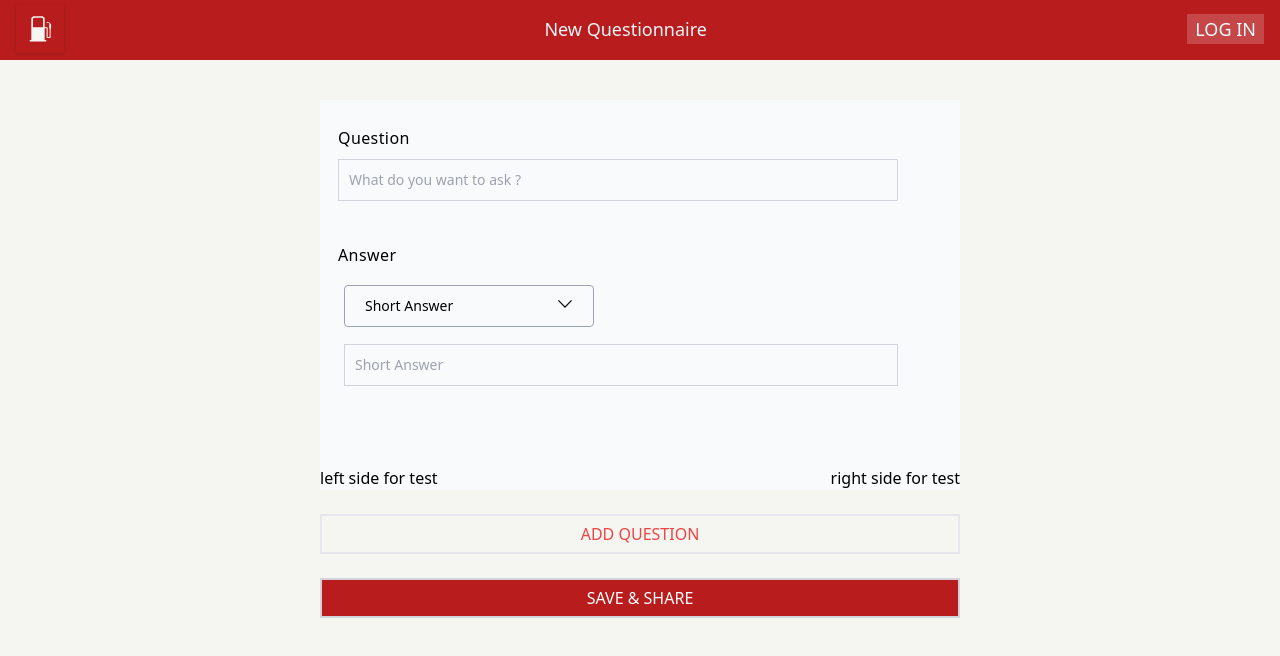
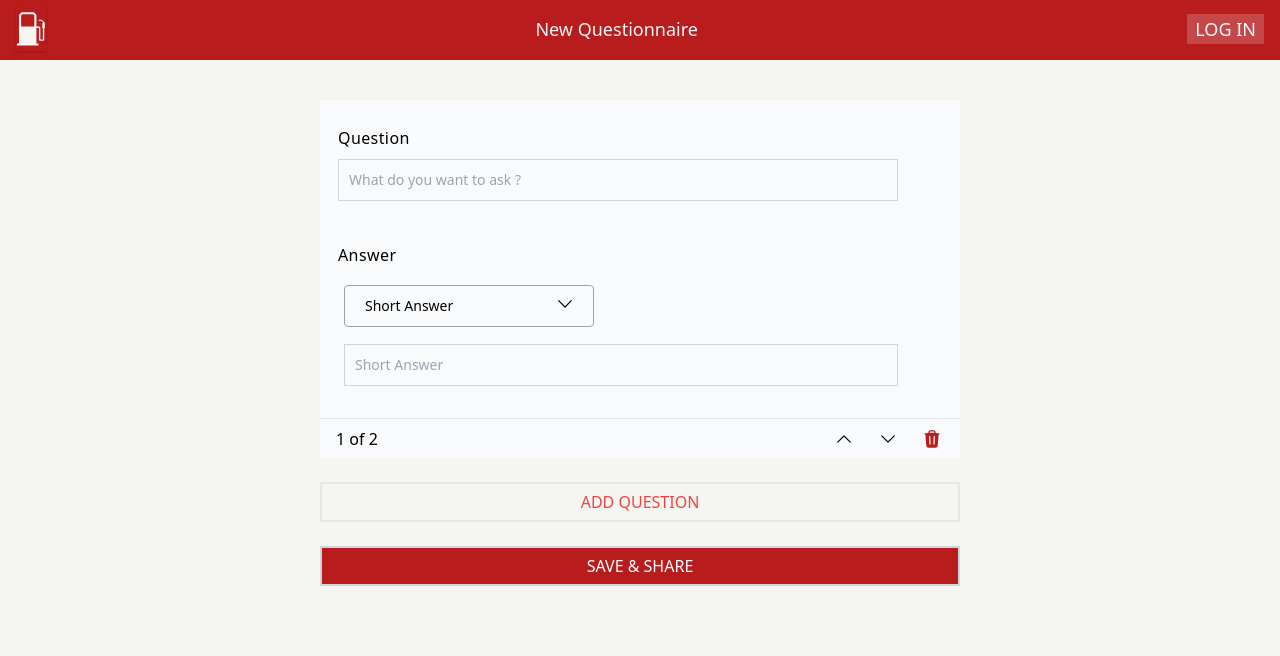
Before and after one commit to syedhaseebhamza/QA-Form, a React (Create React App) app: page / in a window 1280 px wide. Shown: the top 656 px of the page. Built offline with nearby package versions, Linux system fonts and the light colour scheme.

Commit message:
add CheckBox and RadioBox

```diff
--- a/src/App.css
+++ b/src/App.css
@@ -1,3 +1,13 @@
+body {
+  margin: 0;
+  padding: 0;
+  box-sizing: border-box;
+  background-color: #F5F5F1;
+}
+img {
+  width: 100%;
+  height: auto;
+}
 .App {
   text-align: center;
 }
--- a/src/App.js
+++ b/src/App.js
@@ -1,11 +1,10 @@
 import "./App.css";
-
 
 import Layout from "./layoutFolder/Layout.jsx";
 
 function App() {
   return (
-    <div className="h-[100vh] bg-secondary">
+    <div className="h-auto ">
       <Layout />
 
     </div>
--- /dev/null
+++ b/src/components/Checkboxinput.jsx
@@ -0,0 +1,55 @@
+import React, { useState } from "react";
+import Dynamicinput from "./Dynamicinput";
+
+function Checkboxinput() {
+  const [addOption, setAddOption] = useState(["addOption"]);
+
+  const btnClickAddOption = () => {
+    setAddOption((prevlist) => [...prevlist, {}]);
+  };
+  const btnRemoveField = (index) => {
+    setAddOption((prevList) => prevList.filter((_, i) => i !== index));
+  };
+  return (
+    <>
+      {addOption.map((_, index) => (
+        <div className=" flex  items-center space-x-2 py-2" key={index}>
+          <Dynamicinput type="checkbox" />
+          <Dynamicinput
+            placeholder={`Option # ${index + 1}`}
+            type="inputField"
+          />
+          <button
+            onClick={() => btnRemoveField(index)}
+            className="inline-block w-[24px]"
+          >
+            <span>
+              <img src="/cross.svg" alt="" />
+            </span>
+          </button>
+        </div>
+      ))}
+      <button
+        onClick={btnClickAddOption}
+        className=" uppercase text-primary  py-2 px-12 inline-flex items-center mt-4 rounded border border-solid border-gray-400  text-sm font-font-normal"
+      >
+        <span className="inline-block w-[24px] ">
+          <svg
+            xmlns="http://www.w3.org/2000/svg"
+            viewBox="0 0 24 24"
+            fill="currentColor"
+          >
+            <path
+              fillRule="evenodd"
+              d="M12 5.25a.75.75 0 01.75.75v5.25H18a.75.75 0 010 1.5h-5.25V18a.75.75 0 01-1.5 0v-5.25H6a.75.75 0 010-1.5h5.25V6a.75.75 0 01.75-.75z"
+              clipRule="evenodd"
+            />
+          </svg>
+        </span>
+        <span>add option</span>
+      </button>
+    </>
+  );
+}
+
+export default Checkboxinput;
--- a/src/components/Dynamicinput.jsx
+++ b/src/components/Dynamicinput.jsx
@@ -2,19 +2,26 @@ import React from "react";
 import { tv } from "tailwind-variants";
 
 const inputStyle = tv({
-  base: "bg-gray-50 border border-gray-300  p-2.5 placeholder-gray-400 text-gray-700 text-sm w-[90%] ",
+  base: "bg-gray-50 border border-gray-300  p-2.5 placeholder-gray-400 text-gray-700 text-sm w-[90%] focus:border-gray-500 focus:ring-gray-500 ",
+  variants: {
+    type: {
+      inputField: "text",
+      checkBox: "checkbox",
+      radio: "radio",
+    },
+  },
 });
 
-function Dynamicinput({ placeholder, value, onChange, height }) {
+function Dynamicinput({ placeholder, value, onChange, padding, type }) {
   return (
     <div>
       <input
-        type="text"
+        type={type}
         value={value}
         placeholder={placeholder}
         onChange={onChange}
-        className={inputStyle({})}
-        style={{ height: height }}
+        className={inputStyle({ type })}
+        style={{ padding: padding }}
       />
     </div>
   );
--- a/src/components/Inputtextarea.jsx
+++ /dev/null
@@ -1,42 +0,0 @@
-import React from "react";
-// import Text from "./Text";
-
-function Inputtextarea({ questionLabel, questionPlaceholder }) {
-  //   const [selectedOption, setselectedOption] = useState(""); // for test
-
-  //   const handleSelectChange = (e) => {
-  //     setselectedOption(e.target.value); // only for test
-  //   };
-  return (
-    <div className="pl-[20px] pt-[2%]">
-      <label
-        htmlFor="first_name"
-        className="block mb-2 text-sm font-medium text-gray-900 "
-      >
-        {questionLabel}
-      </label>
-      <input
-        type="text"
-        id="first_name"
-        className="h-12 py-2 px-3 border rounded text-gray-700 leading-tight focus:outline-none w-[95%] "
-        placeholder={questionPlaceholder}
-        required
-      />
-
-      {/* <select
-        name="frindname"
-        value={selectedOption}
-        onChange={handleSelectChange}
-      >
-        <option value="ha">haseeb</option>
-        <option value="ham">hamza</option>
-        <option value="has">hashmi</option>
-        <option value="Text">Text</option>
-      </select>
-      {selectedOption === "Text" && <Text />} */}
-      {/* just for testing  */}
-    </div>
-  );
-}
-
-export default Inputtextarea;
--- a/src/components/Main.jsx
+++ b/src/components/Main.jsx
@@ -1,6 +1,7 @@
 import React from "react";
 import Dynamicinput from "./Dynamicinput";
 import Pickerdropdown from "./Pickerdropdown";
+import Stepper from "./Stepper";
 
 function Main() {
   return (
@@ -9,7 +10,10 @@ function Main() {
         Question
       </h1>
       <div className="pl-[18px] pt-[15px]">
-        <Dynamicinput placeholder="What do you want to ask ? " />
+        <Dynamicinput
+          type="inputField"
+          placeholder="What do you want to ask ? "
+        />
       </div>
       <div>
         <h1 className="capitalize leading-3 decoration-1 tracking-wide  pl-[18px] mt-[3rem]">
@@ -20,9 +24,10 @@ function Main() {
       <div className="pt-6 pl-6">
         <Pickerdropdown />
       </div>
-      <footer className="flex justify-between pt-20">
-        <h1>left side for test </h1>
-        <h2>right side for test </h2>
+
+      <footer className="flex justify-between it h-[2.5rem] mt-8 py-0 px-4 border border-gray-200  border-t-1 border-l-0 border-r-0 border-b-0 items-center ">
+        <h1>1 of 2 </h1>
+        <Stepper />
       </footer>
     </div>
   );
--- a/src/components/Navbar.jsx
+++ b/src/components/Navbar.jsx
@@ -5,7 +5,7 @@ function Navbar({ heading, loginBtn }) {
     <div>
       <header className="bg-primary h-[60px]">
         <div className="flex justify-between items-center py-0 px-4 h-[58px] ">
-          <div className="bg-primary h-[48px] w-[48px] inline-flex justify-center items-center flex-shrink-0 shadow shadow-red-800">
+          <div className="bg-primary h-[44px] w-[30px] inline-flex justify-center items-center flex-shrink-0 shadow shadow-red-800">
             <img className="" src="/MasterEmblemNoBox.svg" alt="noImage" />
           </div>
           <h1 className="text-slate-100 capitalize text-lg font-medium not-italic font-sans	">
--- /dev/null
+++ b/src/components/Radioboxinput.jsx
@@ -0,0 +1,52 @@
+import React, { useState } from "react";
+import Dynamicinput from "./Dynamicinput";
+
+function Radioboxinput() {
+  const [addOption, setAddOption] = useState(["addOption"]);
+
+  const btnAddOption = () => {
+    setAddOption((prevItem) => [...prevItem, {}]);
+  };
+  const btnRemoveAction = (index) => {
+    setAddOption((prevItem) => prevItem.filter((_, i) => i !== index));
+  };
+  return (
+    <>
+      {addOption.map((_, i) => (
+        <div className="flex items-center space-x-2 py-2  " key={i}>
+          <Dynamicinput type="radio" />
+          <Dynamicinput type="inputField" placeholder={`Option # ${i + 1}`} />
+          <button
+            onClick={() => btnRemoveAction(i)}
+            className="inline-block w-[24px]"
+          >
+            <span>
+              <img src="/cross.svg" alt="" />
+            </span>
+          </button>
+        </div>
+      ))}
+      <button
+        onClick={btnAddOption}
+        className="py-2 px-12 inline-flex items-center mt-4 rounded border border-solid text-primary border-gray-400  text-sm font-font-normal uppercase"
+      >
+        <span className="inline-block w-[24px] ">
+          <svg
+            xmlns="http://www.w3.org/2000/svg"
+            viewBox="0 0 24 24"
+            fill="currentColor"
+          >
+            <path
+              fillRule="evenodd"
+              d="M12 5.25a.75.75 0 01.75.75v5.25H18a.75.75 0 010 1.5h-5.25V18a.75.75 0 01-1.5 0v-5.25H6a.75.75 0 010-1.5h5.25V6a.75.75 0 01.75-.75z"
+              clipRule="evenodd"
+            />
+          </svg>
+        </span>
+        <span>add option</span>
+      </button>
+    </>
+  );
+}
+
+export default Radioboxinput;
--- /dev/null
+++ b/src/components/Stepper.jsx
@@ -0,0 +1,56 @@
+import React from "react";
+
+function Stepper() {
+  return (
+    <div className="flex gap-5 ">
+      <button>
+        <span>
+          <svg
+            xmlns="http://www.w3.org/2000/svg"
+            viewBox="0 0 24 24"
+            fill="currentColor"
+            className="w-6 h-5"
+          >
+            <path
+              fillRule="evenodd"
+              d="M11.47 7.72a.75.75 0 011.06 0l7.5 7.5a.75.75 0 11-1.06 1.06L12 9.31l-6.97 6.97a.75.75 0 01-1.06-1.06l7.5-7.5z"
+              clipRule="evenodd"
+            />
+          </svg>
+        </span>
+      </button>
+      <button>
+        <span>
+          <svg
+            xmlns="http://www.w3.org/2000/svg"
+            viewBox="0 0 24 24"
+            fill="currentColor"
+            className="w-6 h-5 "
+          >
+            <path
+              fillRule="evenodd"
+              d="M12.53 16.28a.75.75 0 01-1.06 0l-7.5-7.5a.75.75 0 011.06-1.06L12 14.69l6.97-6.97a.75.75 0 111.06 1.06l-7.5 7.5z"
+              clipRule="evenodd"
+            />
+          </svg>
+        </span>
+      </button>
+      <span>
+        <svg
+          xmlns="http://www.w3.org/2000/svg"
+          viewBox="0 0 24 24"
+          fill="currentColor"
+          className="w-6 h-5 fill-red-700"
+        >
+          <path
+            fillRule="evenodd"
+            d="M16.5 4.478v.227a48.816 48.816 0 013.878.512.75.75 0 11-.256 1.478l-.209-.035-1.005 13.07a3 3 0 01-2.991 2.77H8.084a3 3 0 01-2.991-2.77L4.087 6.66l-.209.035a.75.75 0 01-.256-1.478A48.567 48.567 0 017.5 4.705v-.227c0-1.564 1.213-2.9 2.816-2.951a52.662 52.662 0 013.369 0c1.603.051 2.815 1.387 2.815 2.951zm-6.136-1.452a51.196 51.196 0 013.273 0C14.39 3.05 15 3.684 15 4.478v.113a49.488 49.488 0 00-6 0v-.113c0-.794.609-1.428 1.364-1.452zm-.355 5.945a.75.75 0 10-1.5.058l.347 9a.75.75 0 101.499-.058l-.346-9zm5.48.058a.75.75 0 10-1.498-.058l-.347 9a.75.75 0 001.5.058l.345-9z"
+            clipRule="evenodd"
+          />
+        </svg>
+      </span>
+    </div>
+  );
+}
+
+export default Stepper;
--- a/src/components/Test.jsx
+++ /dev/null
@@ -1,17 +0,0 @@
-import React from "react";
-
-function Test() {
-  return (
-    <div>
-      <input
-        type="text"
-        id="first_name"
-        className="h-12 py-2 px-3 w-[80%] border rounded text-gray-700 leading-tight focus:outline-none "
-        placeholder="Short Question"
-        required
-      />
-    </div>
-  );
-}
-
-export default Test;
--- a/src/components/Testfile.jsx
+++ /dev/null
@@ -1,17 +0,0 @@
-import React from "react";
-
-function Testfile() {
-  return (
-    <div>
-      <input
-        type="text"
-        id="first_name"
-        className="h-20 py-2 px-3  w-[80%] border rounded text-gray-700 leading-tight focus:outline-none "
-        placeholder="Paragraph"
-        required
-      />
-    </div>
-  );
-}
-
-export default Testfile;
```
Also changed, not shown: src/components/Pickerdropdown.jsx (+20 -8 lines), public/add.svg (added), public/cross.svg (added).
